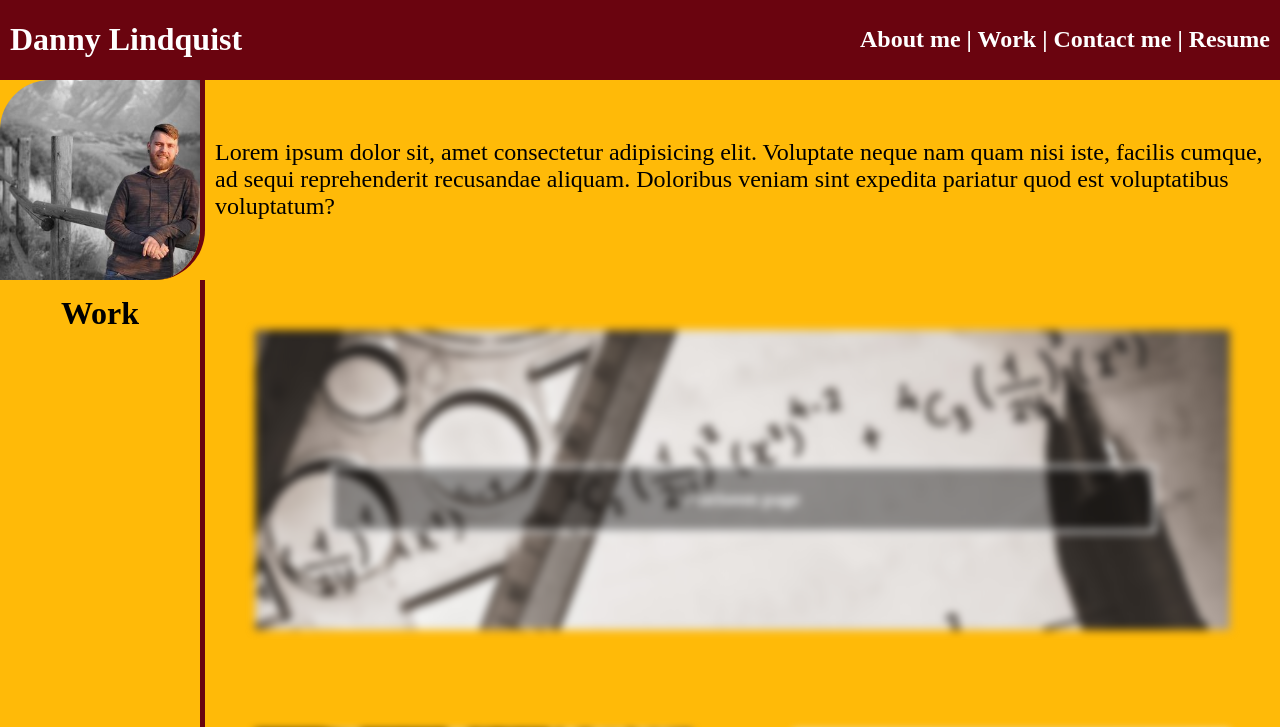
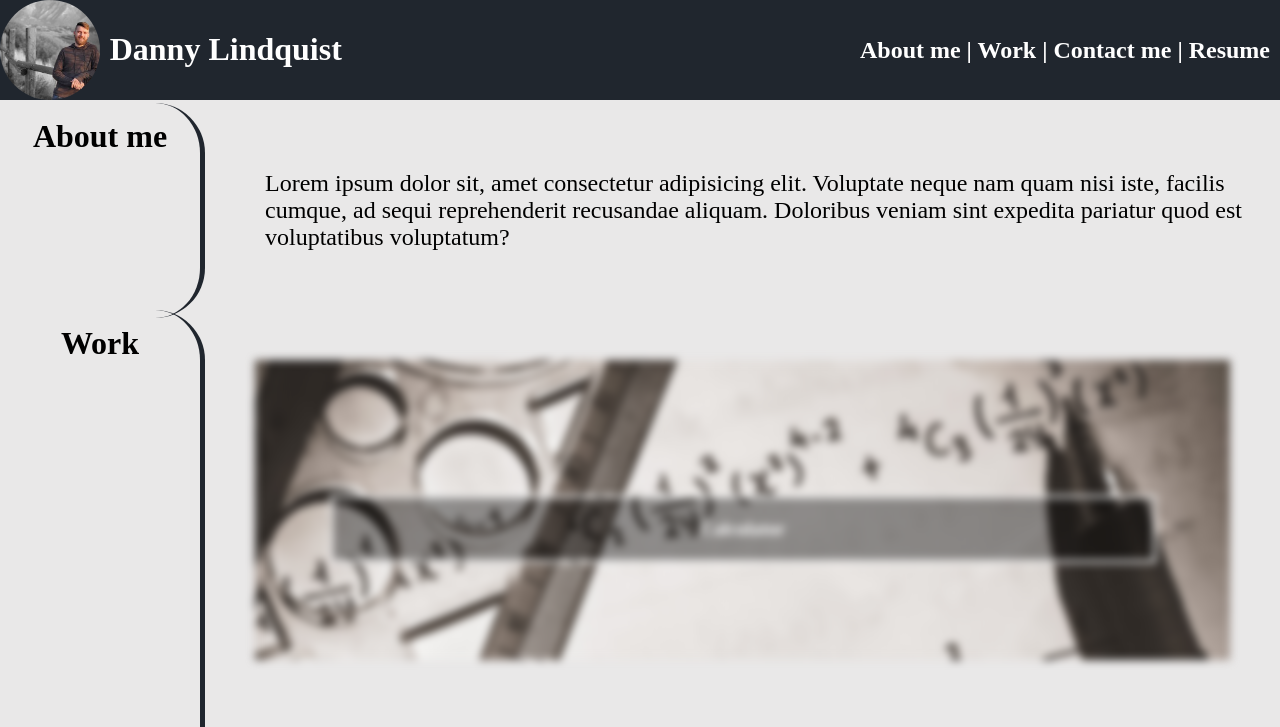
Before and after one commit to dannyl2131/Portfolio, a plain HTML site: page index.html in a window 1280 px wide. Shown: the top 727 px of the page. Drawn offline with Linux system fonts and the light colour scheme.

Commit message:
Fished UI element styling

```diff
--- a/assets/style.css
+++ b/assets/style.css
@@ -1,5 +1,5 @@
 body {
-    background-color: #FFBA08;
+    background-color: #E9E8E8;
     margin: 0;
     display: flex;
     flex-wrap: wrap;
@@ -7,16 +7,17 @@ body {
 
 header {
     justify-content: space-between;
-    background-color: #6A040F;
+    background-color: #20262E;
     color: white;
     display: flex;
     width: 100%;
-    /* padding: 0 10px 0 10px; */
 }
 
 header h1 {
     width: 50%;
     margin-left: 10px;
+    padding-top: 10px;
+
 }
 
 header h2 {
@@ -26,22 +27,44 @@ header h2 {
     width: 50%;
     margin-right: 10px;
 }
+header img{
+    border-radius: 50%;
+    height: 100px;
+    width: 100px;
+}
 
 article {
     display: flex;
     height: 200px;
     align-items: center;
+    margin-top: 10px;
 }
 
-article img{
+article h2{
+    height: 200px;
     width: 200px;
+    text-align: center;
+    padding-top: 15px;
     border-radius: 50px 0 50px 0;
-    border-right: 5px solid #6A040F;
+    border-right: 5px solid #20262E;
 }
 article p{
     justify-content: center;
     font-size: 150%;
     margin: 0 0 0 10px;
+}
+
+.contact p{
+    justify-content: center;
+    font-size: 150%;
+    margin: 0 0 0 10px;
+}
+
+.contact {
+    display: flex;
+    height: 200px;
+    align-items: center;
+    margin-top: 10px;
 }
 
 main {
@@ -57,8 +80,8 @@ main section{
 main h2{
      font-size: 200%;
      min-width: 200px;
-     border-radius: 50px 0 50px 0;
-     border-right: 5px solid #6A040F;
+     border-radius: 50px;
+     border-right: 5px solid #20262E;
 }
 
 .work h2{
@@ -69,9 +92,8 @@ main h2{
 }
 
 .contact h2{
-    height: 100px;
+    height: 200px;
     padding-top: 15px;
-    margin-top: 30px;
     text-align: center;
 }
 
@@ -135,3 +157,7 @@ main h2{
     display: flex;
     flex-flow: row wrap;
 }
+
+p {
+    padding-left: 50px;
+}
--- a/index.html
+++ b/index.html
@@ -9,20 +9,21 @@
 </head>
 <body>
     <header>
+        <img src="./assets/images/Me picture.jpg" alt="">
         <h1>Danny Lindquist</h1>
         <h2>About me | Work | Contact me | Resume</h2>
     </header>
 
     <main>
         <article>
-            <img src="assets/images/Me picture.jpg" alt="">
+            <h2>About me</h2>
             <p>Lorem ipsum dolor sit, amet consectetur adipisicing elit. Voluptate neque nam quam nisi iste, facilis cumque, ad sequi reprehenderit recusandae aliquam. Doloribus veniam sint expedita pariatur quod est voluptatibus voluptatum?</p>
         </article>
         <section class="work">
             <h2>Work</h2>
             <section class="content">
                 <div id="primary">
-                    <h3>Horiseon page</h3>
+                    <h3>Calculator</h3>
                 </div>
                 <div id="secondary">
                     <h3>Box Model</h3>
@@ -42,7 +43,7 @@
         <section class="contact">
             <h2>Contact</h2>
             <div id="contact">
-
+                <p>Phone: 435-260-0331 |Email:Dannyl2131@gmail.com |<a href="https://github.com/dannyl2131?tab=repositories">Github</a>|  <a href="">Linkedin</a> |<a href="">Twitter</a></p>
             </div>
         </section>
     </main>
```
